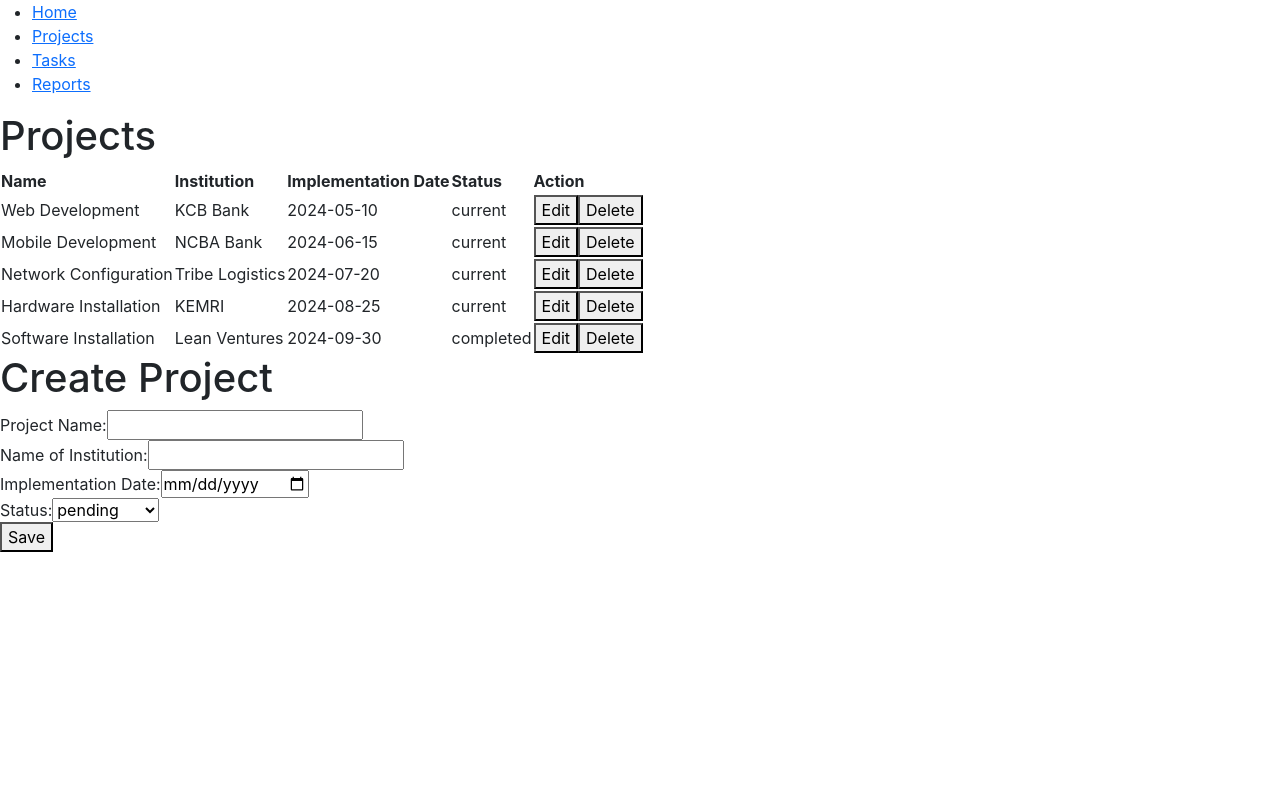
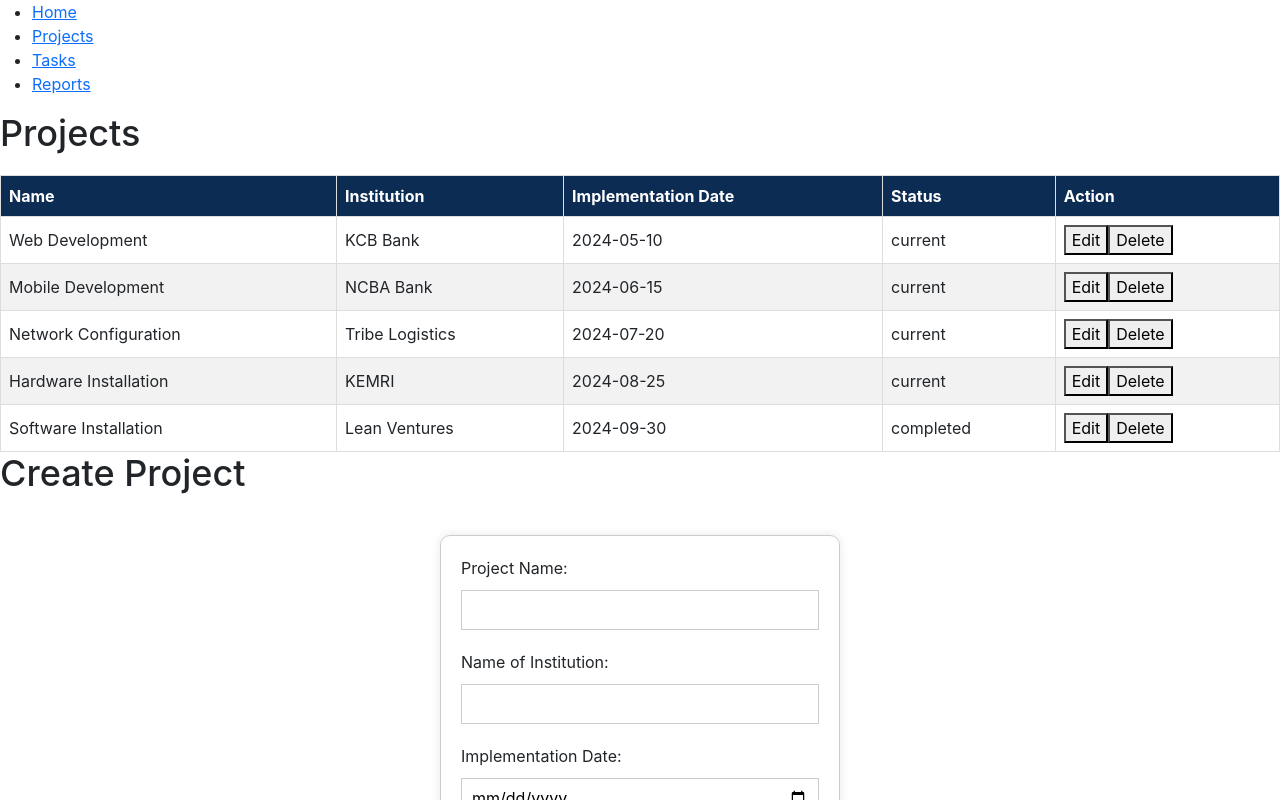
Before and after one commit to amandasuzzanne/project-tracker, a React (Create React App) app: page /projects in a window 1280 px wide. Shown: the top 800 px of the page. Built offline with nearby package versions, Linux system fonts and the light colour scheme; data requests are answered from the project's data file.

Commit message:
app.js updates

```diff
--- a/src/App.css
+++ b/src/App.css
@@ -1,38 +1,117 @@
-.App {
+.navigtion{
+background-color: aqua;
+color: goldenrod;
+padding: 10px 0;
+}
+.navigation ul{
+  list-style-type: none;
+  margin:0;
+  padding: 0;
   text-align: center;
 }
+.navigation ul li{
+  display: inline;
+  margin: 20px;
+}
+.navigation ul li a{
+  text-decoration: none;
+  color: black;
+  font-weight: bold;
+  padding: 10px 20px;
+  border-radius: 5px;
+  transition: background-color 0.3s ease;
+}
+.navigation ul li a:hover{
+  background-color: #1466bb;
+}
+.container{
+  margin: 20px auto;
+  max-width: 800px;
+  padding: 0 20px;
+}
+h1{
+  font-size: 36px;
+  margin-bottom: 20px;
+}
+p{
+  font-size: 18px;
+  line-height: 1.6;
+  margin-bottom: 20px;
+}
+table{
+  width: 100%;
+  border-collapse:collapse
+}
+table th,table td{
+  border: 1px solid #ddd;
+  padding: 8px;
+}
+table th{
+  background-color: #0d2c54;
+  color: #fff;
+  text-align: left;
+}
+table tr:nth-child(even){
+  background-color: #f2f2f2;
+}
+form{
+  max-width: 400px;
+  margin: 40px auto;
+  padding: 20px;
+  border: 1px solid #ccc;
+  border-radius: 10px;
+  box-shadow: 0 0 10px rgba(0, 0, 0, 0.1);
+}
+label{
+  display: block;
+  margin-bottom: 10px;
+}
+input,select{
+  width: 100%;
+  height: 40px;
+  margin-bottom: 20px;
+  padding: 10px;
+  border: 1px solid #ccc;
+}
+button[type="submit"]{
+  width: 100%;
+  height: 40px;
+  background-color: #4CAF50;
+  color: #fff;
+  padding: 10px;
+  border: none;
+  border-radius: 10px;
+  cursor: pointer;
+}
+button[type="submit"]:hover{
+  background-color: #3e8e41;
+}
+/* Add some basic styling to make the table look decent */
 
-.App-logo {
-  height: 40vmin;
-  pointer-events: none;
+.home {
+  padding: 20px;
 }
 
-@media (prefers-reduced-motion: no-preference) {
-  .App-logo {
-    animation: App-logo-spin infinite 20s linear;
-  }
+.projects-table {
+  width: 100%;
+  border-collapse: collapse;
 }
 
-.App-header {
-  background-color: #282c34;
-  min-height: 100vh;
-  display: flex;
-  flex-direction: column;
-  align-items: center;
-  justify-content: center;
-  font-size: calc(10px + 2vmin);
-  color: white;
+.projects-table th,
+.projects-table td {
+  padding: 10px;
+  border: 1px solid #ccc;
 }
 
-.App-link {
-  color: #61dafb;
+.projects-table th {
+  background-color: #f2f2f2;
+  font-weight: bold;
 }
 
-@keyframes App-logo-spin {
-  from {
-    transform: rotate(0deg);
-  }
-  to {
-    transform: rotate(360deg);
-  }
+.project-row:nth-child(even) {
+  background-color: #f2f2f2;
 }
+
+.project-row:hover {
+  background-color: #e6e6e6;
+}
--- a/src/App.js
+++ b/src/App.js
@@ -4,6 +4,7 @@ import Home from './components/Home';
 import Projects from './components/Projects';
 import Tasks from './components/Tasks';
 import Reports from './components/Reports';
+import "./App.css";
 
 function App() {
   return (
```
